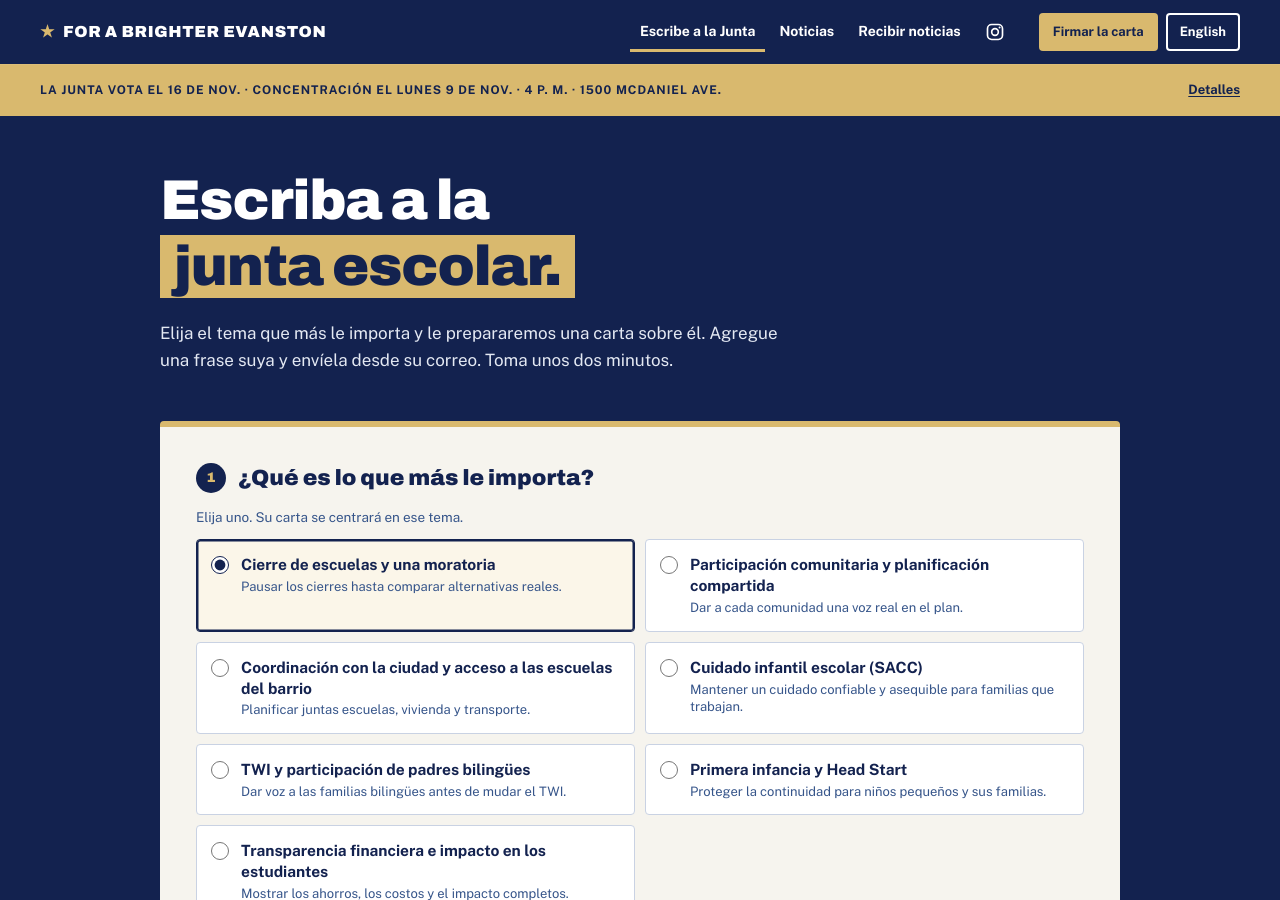
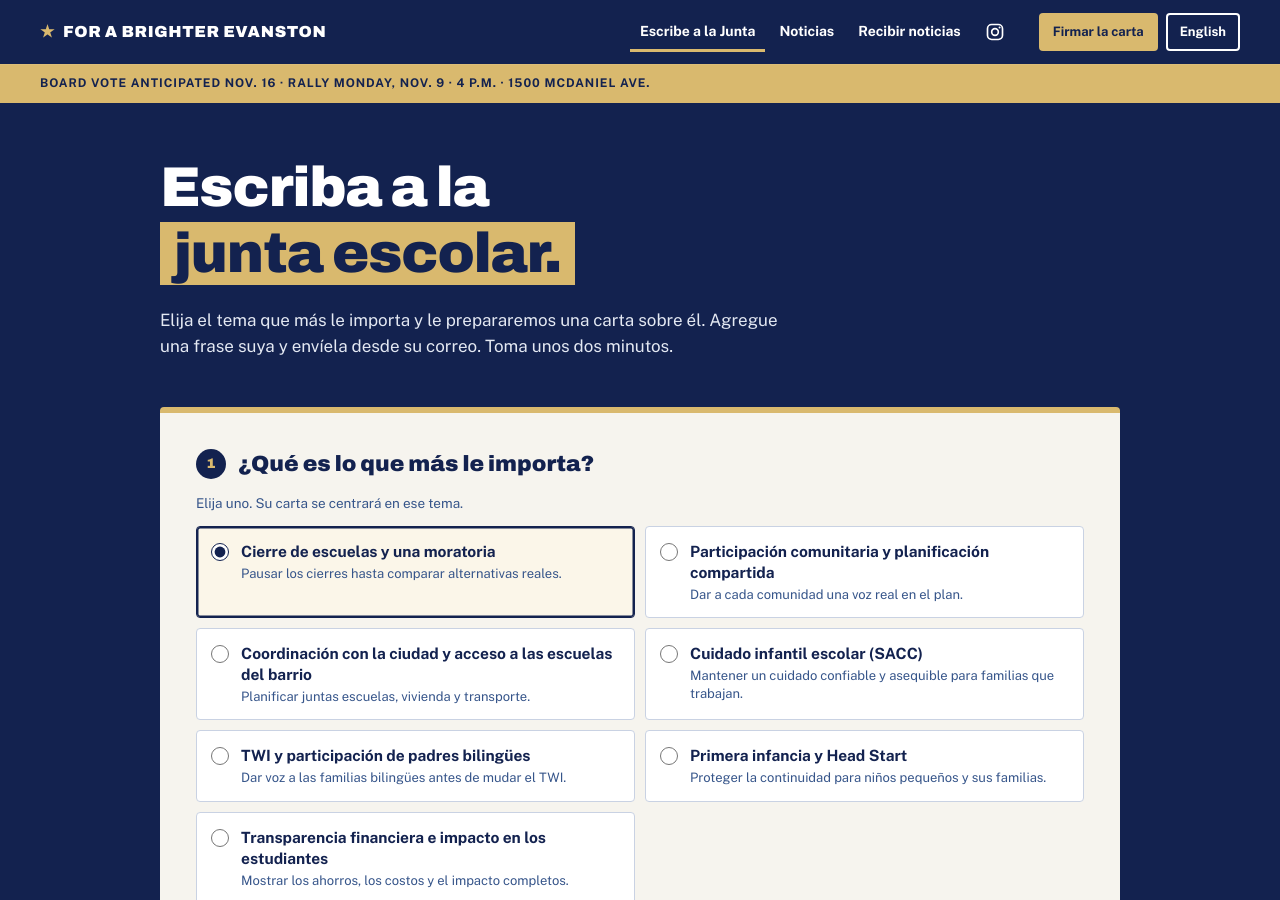
Before and after one commit to germanespinosa/for-a-brighter-evanston, a Jekyll site: the page built from es/escriba-a-la-junta-issue/index.html, in a window 1280 px wide and 900 px high. Built offline with Jekyll 4.4.1, drawn with Linux system fonts in a browser that asks for light colours.

Commit message:
Sandbox gold-announcement-nov16: update every gold announcement
Requested by German Espinosa in #website: use the supplied anticipated
Nov.16 vote / Nov.9 rally wording on all pages; remove the right-side link.

Set both desktop and phone banner strings in both language records to the
exact supplied English text. Remove only the shared Details/Detalles
anchor. Keep event dates/times/location/calendar fields, page content,
layout, CSS, scripts, navigation, footer, metadata and news unchanged.
Spanish: supplied English wording used globally as requested; no
unrequested translation or other Spanish copy changes.
Preview only; no live publication or vote requested.

```diff
--- a/_data/event.yml
+++ b/_data/event.yml
@@ -18,15 +18,15 @@ start_utc: 20261109T230000Z
 end_utc: 20261110T020000Z
 
 en:
-  bar_long: "THE BOARD VOTES NOV. 16 · RALLY MONDAY, NOV. 9 · 4 P.M. · 1500 MCDANIEL AVE."
-  bar_short: "THE BOARD VOTES NOV. 16 · RALLY MONDAY, NOV. 9 · 4 P.M. · 1500 MCDANIEL AVE."
+  bar_long: "Board vote anticipated Nov. 16 · Rally Monday, Nov. 9 · 4 p.m. · 1500 McDaniel Ave."
+  bar_short: "Board vote anticipated Nov. 16 · Rally Monday, Nov. 9 · 4 p.m. · 1500 McDaniel Ave."
   eyebrow: "Meeting still scheduled"
   title: "D65 Board Meeting"
   date_html: Monday,<br>November 9
   time: 5 PM
 es:
-  bar_long: "LA JUNTA VOTA EL 16 DE NOV. · CONCENTRACIÓN EL LUNES 9 DE NOV. · 4 P. M. · 1500 MCDANIEL AVE."
-  bar_short: "LA JUNTA VOTA EL 16 DE NOV. · CONCENTRACIÓN EL LUNES 9 DE NOV. · 4 P. M. · 1500 MCDANIEL AVE."
+  bar_long: "Board vote anticipated Nov. 16 · Rally Monday, Nov. 9 · 4 p.m. · 1500 McDaniel Ave."
+  bar_short: "Board vote anticipated Nov. 16 · Rally Monday, Nov. 9 · 4 p.m. · 1500 McDaniel Ave."
   eyebrow: "La reunión sigue en pie"
   title: "Reunión de la Junta del D65"
   date_html: Lunes,<br>9 de noviembre
--- a/_includes/alert-bar.html
+++ b/_includes/alert-bar.html
@@ -7,7 +7,6 @@
       <span class="alert-bar__long">{{ ev[page.lang].bar_long }}</span>
       <span class="alert-bar__short" aria-hidden="true">{{ ev[page.lang].bar_short }}</span>
     </p>
-    <a class="alert-bar__link" href="{{ ev.details_url }}" target="_blank" rel="noopener">{{ t.nav.details }}</a>
   </div>
 </aside>
 {%- endif -%}
```
